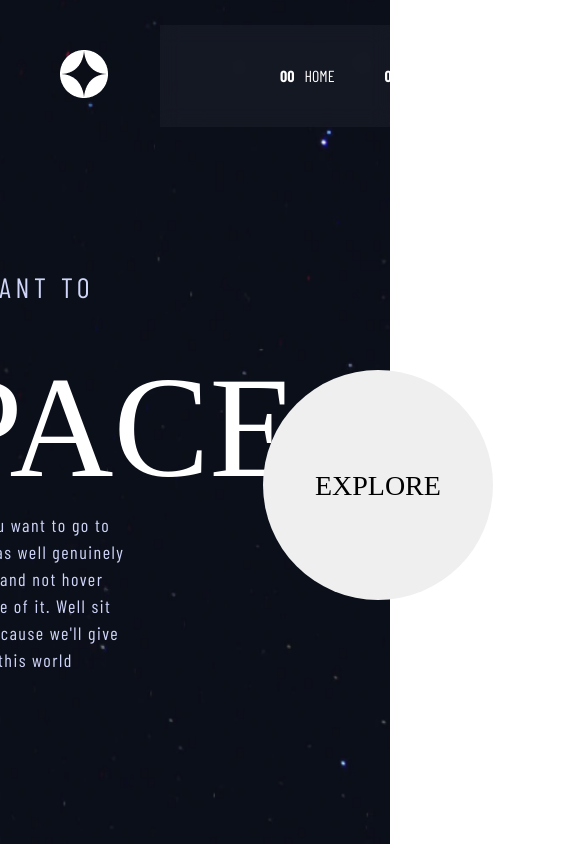
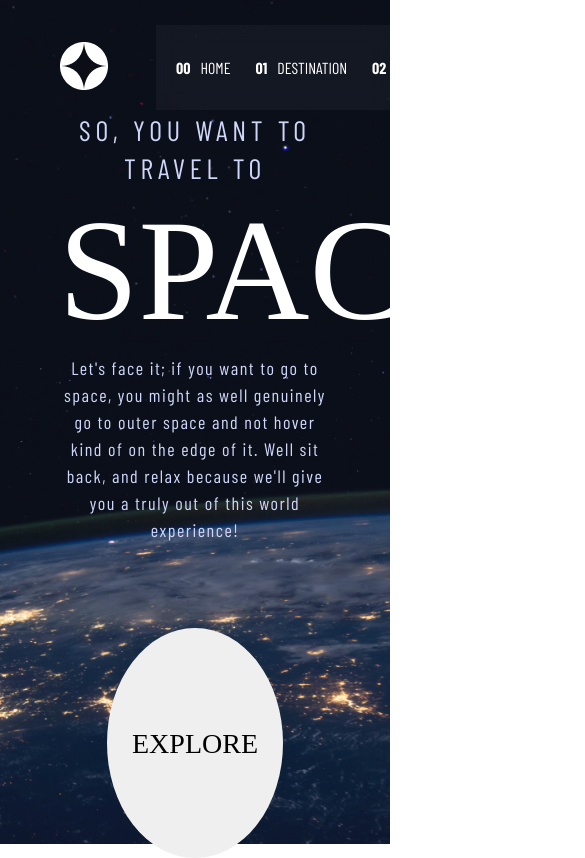
Before and after one commit to IvanDanyliuk/space-tourism, a Next.js app: page / in a window 390 px wide. Shown: the top 858 px of the page, 585 px wide, since content can reach past the window. Built offline with nearby package versions, Linux system fonts and the light colour scheme; a web font is replaced by a local one.

Commit message:
Responsive design for the tablet for Home and Destination components has been implmeneted

```diff
--- a/components/Layout.tsx
+++ b/components/Layout.tsx
@@ -1,4 +1,3 @@
-import { Box } from '@mui/material';
 import React from 'react';
 import styled from 'styled-components';
 import Navbar from './Navbar';
@@ -11,7 +10,6 @@ interface ILayout {
 
 const Main = styled.main`
   position: relative;
-  /* height: 100vh; */
 `;
 
 
--- a/components/Navbar.tsx
+++ b/components/Navbar.tsx
@@ -18,6 +18,10 @@ const Header = styled.header`
   font-family: 'Barlow Condensed', sans-serif;
   box-sizing: border-box;
   z-index: 100;
+
+  @media (max-width: 900px) {
+    height: 10vh;
+  }
 `;
 
 const Logo = styled(Box)``;
@@ -30,12 +34,23 @@ const NavMenu = styled.nav`
   padding: 0 110px 0 120px;
   background: rgba(111, 113, 123, 0.1);
   backdrop-filter: blur(10px);
+  box-sizing: border-box;
+
+  @media (max-width: 900px) {
+    padding: 0 20px;
+    width: 60vw;
+  }
 `;
 
 const NavList = styled.ul`
   margin: 0;
   padding: 0;
   display: flex;
+
+  @media (max-width: 900px) {
+    width: 100%;
+    justify-content: space-between;
+  }
 `;
 
 const NavItem = styled.li`
@@ -44,6 +59,10 @@ const NavItem = styled.li`
   list-style: none;
   text-transform: uppercase;
   color: rgb(255, 255, 255);
+
+  @media (max-width: 900px) {
+    margin-right: 25px;
+  }
 `;
 
 const LinkNum = styled.span`
--- a/components/TabPanel.tsx
+++ b/components/TabPanel.tsx
@@ -18,6 +18,11 @@ const Content = styled(Box)`
   display: flex;
   justify-content: space-between;
   align-items: center;
+
+  @media (max-width: 900px) {
+    padding: 5vh 0;
+    flex-direction: column;
+  }
 `;
 
 
--- a/pages/index.tsx
+++ b/pages/index.tsx
@@ -7,12 +7,18 @@ import styled from 'styled-components';
 
 const Container = styled.div`
   padding-top: 15vh;
+  width: 100%;
   height: 100vh;
   display: flex;
   justify-content: center;
   background: url('/assets/img/desktop/homepage_bg.png');
   background-size: cover;
   box-sizing: border-box;
+
+  @media (max-width: 900px) {
+    background: url('/assets/img/tablet/homepage_bg.png');
+    background-size: cover;
+  }
 `;
 
 const Content = styled(Box)`
@@ -20,17 +26,30 @@ const Content = styled(Box)`
   display: flex;
   justify-content: space-between;
   align-items: center;
+
+  @media (max-width: 900px) {
+    width: 100%;
+    flex-direction: column;
+    justify-content: center;
+  }
 `;
 
 const TextContainer = styled(Box)`
-  width: 40%;
+  width: 70%;
+
+  @media (max-width: 900px) {
+    text-align: center;
+    margin-bottom: 10vh;
+  }
 `;
 
 const UpperText = styled(Typography)`
   margin-bottom: 24px;
 `;
 
-const Heading = styled(Typography)``;
+const Heading = styled(Typography)`
+
+`;
 
 const BottomText = styled(Typography)`
   margin-top: 24px;
```
Also changed, not shown: pages/destination.tsx (+28 -15 lines). Lines whose indentation alone changed are shown as unchanged.
